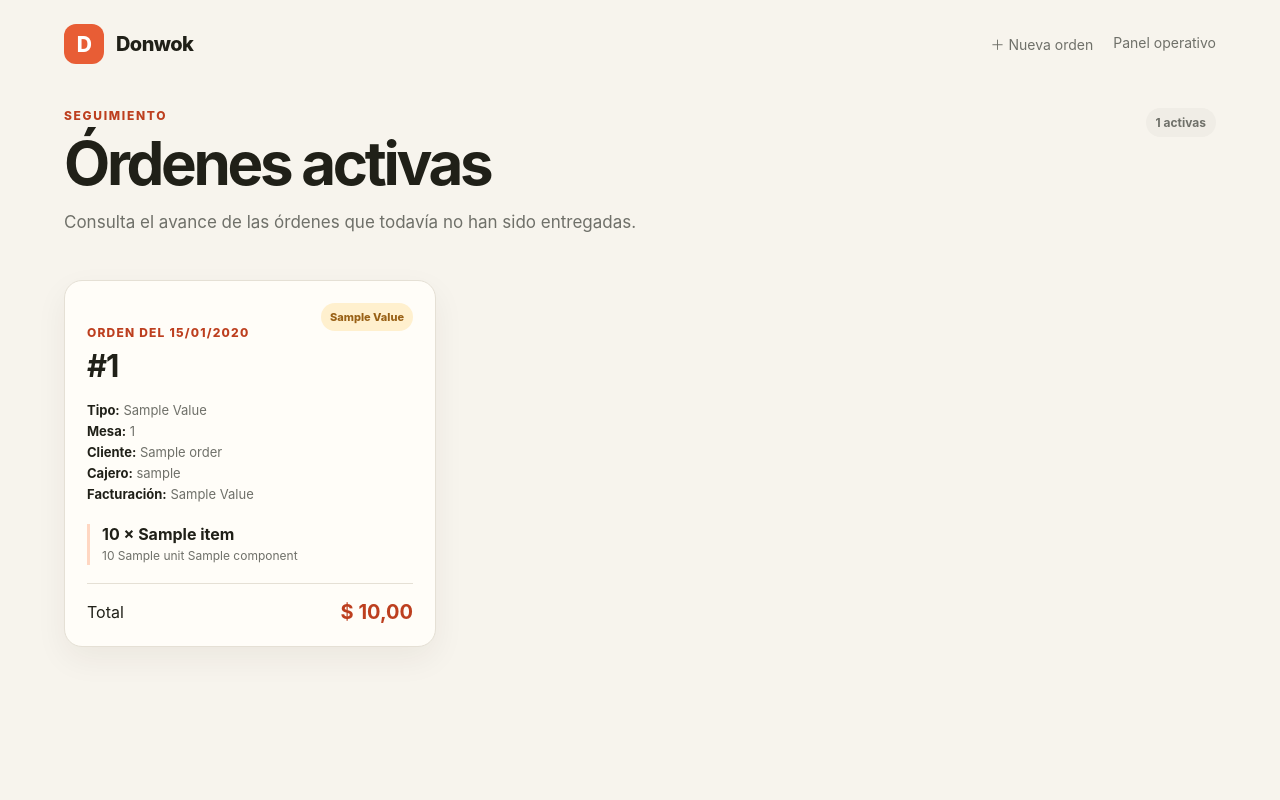
After one commit to maoxtrem/donwok-01, a Symfony app: template app/templates/orders/index.html.twig in a window 1280 px wide. The commit adds this page. Run offline with Twig, Linux system fonts and the light colour scheme; the template is opened without the code that fills it: most values are stand-ins (such as "Sample title", 1, 10 or a date in 2020); some libraries are stand-ins or nearby versions.

Commit message:
Implementa consulta de ordenes pendientes

```diff
--- a/app/public/styles/app.css
+++ b/app/public/styles/app.css
@@ -63,6 +63,30 @@ h1 { max-width: 480px; margin: 0; font-size: clamp(36px, 7vw, 64px); line-height
 .dashboard-card-primary p:not(.card-kicker) { color: #fff0e6; }
 .card-status { align-self: flex-start; margin-top: 18px; padding: 6px 10px; border-radius: 999px; color: var(--muted); background: #f0ede6; font-size: 12px; font-weight: 700; }
 .dashboard-card-primary .card-status { color: #fff; background: rgba(255,255,255,.18); }
+.card-status-link { text-decoration: none; }
+.orders-shell { min-height: 100vh; padding: 24px clamp(24px, 5vw, 72px) 64px; background: var(--cream); }
+.orders-header { max-width: 1240px; padding-bottom: 44px; }
+.orders-header .brand-lockup { margin: 0; }
+.orders-header-actions { display: flex; flex-wrap: wrap; gap: 20px; }
+.orders-heading { display: flex; max-width: 1240px; align-items: flex-start; justify-content: space-between; gap: 20px; margin: 0 auto; }
+.orders-heading h1 { font-size: clamp(38px, 6vw, 60px); }
+.orders-heading p:last-child { margin: 18px 0 0; color: var(--muted); font-size: 17px; }
+.orders-empty { max-width: 1240px; margin: 48px auto 0; padding: 48px 24px; border: 1px dashed var(--line); border-radius: 18px; color: var(--muted); background: var(--paper); text-align: center; }
+.orders-grid { display: grid; grid-template-columns: repeat(auto-fill, minmax(300px, 1fr)); gap: 18px; max-width: 1240px; margin: 48px auto 0; }
+.order-card { display: grid; gap: 18px; padding: 22px; border: 1px solid var(--line); border-radius: 18px; background: var(--paper); box-shadow: 0 12px 32px rgba(49, 40, 23, .06); }
+.order-card-header { display: flex; align-items: flex-start; justify-content: space-between; gap: 12px; }
+.order-card-header h2 { margin: 0; font-size: 31px; letter-spacing: -.04em; }
+.order-status { padding: 7px 9px; border-radius: 999px; color: #996116; background: #fff0ce; font-size: 11px; font-weight: 800; text-transform: capitalize; }
+.status-en_preparacion { color: #a33f1e; background: #ffe3d6; }
+.status-preparada, .status-servido, .status-empacada { color: #276a4c; background: #dff4e9; }
+.status-rechazada { color: #8c291c; background: #fde9e5; }
+.order-meta { display: grid; gap: 5px; color: var(--muted); font-size: 13px; }
+.order-meta strong { color: var(--ink); }
+.order-items-summary { display: grid; gap: 10px; padding-top: 4px; }
+.order-item-summary { display: grid; gap: 4px; padding-left: 12px; border-left: 3px solid #ffd7c2; }
+.order-item-summary span { color: var(--muted); font-size: 12px; line-height: 1.4; }
+.order-card-footer { display: flex; align-items: center; justify-content: space-between; padding-top: 16px; border-top: 1px solid var(--line); }
+.order-card-footer strong { color: var(--accent-dark); font-size: 20px; }
 .dashboard-card-link { color: inherit; text-decoration: none; }
 .sale-shell { min-height: 100vh; padding: 24px clamp(24px, 5vw, 72px) 64px; background: var(--cream); }
 .sale-header { padding-bottom: 40px; }
--- a/app/templates/dashboard/index.html.twig
+++ b/app/templates/dashboard/index.html.twig
@@ -40,7 +40,7 @@
                 <h2>Órdenes activas</h2>
                 <p>Consulta el estado de preparación, facturación y entrega.</p>
             </div>
-            <span class="card-status">Próximamente</span>
+            <a class="card-status card-status-link" href="{{ path('app_orders') }}">Ver órdenes</a>
         </article>
 
         <article class="dashboard-card">
--- /dev/null
+++ b/app/templates/orders/index.html.twig
@@ -0,0 +1,65 @@
+{% extends 'base.html.twig' %}
+
+{% block title %}Donwok | Órdenes activas{% endblock %}
+
+{% block body %}
+<main class="orders-shell">
+    <header class="dashboard-header orders-header">
+        <a class="brand-lockup" href="{{ path('app_dashboard') }}">
+            <div class="brand-mark brand-mark-mini">D</div><span>Donwok</span>
+        </a>
+        <div class="orders-header-actions">
+            <a class="back-link" href="{{ path('app_sale') }}">＋ Nueva orden</a>
+            <a class="back-link" href="{{ path('app_dashboard') }}">Panel operativo</a>
+        </div>
+    </header>
+
+    <section class="orders-heading">
+        <div>
+            <p class="eyebrow">Seguimiento</p>
+            <h1>Órdenes activas</h1>
+            <p>Consulta el avance de las órdenes que todavía no han sido entregadas.</p>
+        </div>
+        <span class="catalog-count">{{ orders|length }} activas</span>
+    </section>
+
+    {% if orders is empty %}
+        <div class="orders-empty">No hay órdenes activas en este momento.</div>
+    {% else %}
+        <section class="orders-grid" aria-label="Órdenes activas">
+            {% for order in orders %}
+                <article class="order-card">
+                    <header class="order-card-header">
+                        <div>
+                            <p class="card-kicker">Orden del {{ order.orderDate|date('d/m/Y') }}</p>
+                            <h2>#{{ order.orderNumber }}</h2>
+                        </div>
+                        <span class="order-status status-{{ order.operationalStatus.value }}">{{ order.operationalStatus.value|replace({'_': ' '})|title }}</span>
+                    </header>
+                    <div class="order-meta">
+                        <span><strong>Tipo:</strong> {{ order.orderType.value|title }}</span>
+                        {% if order.tableNumber %}<span><strong>Mesa:</strong> {{ order.tableNumber }}</span>{% endif %}
+                        {% if order.customerName %}<span><strong>Cliente:</strong> {{ order.customerName }}</span>{% endif %}
+                        <span><strong>Cajero:</strong> {{ order.assignedCashier ? order.assignedCashier.username : 'Sin asignar' }}</span>
+                        <span><strong>Facturación:</strong> {{ order.billingStatus.value|replace({'_': ' '})|title }}</span>
+                    </div>
+                    <div class="order-items-summary">
+                        {% for item in order.items %}
+                            <div class="order-item-summary">
+                                <strong>{{ item.quantity }} × {{ item.name }}</strong>
+                                <span>
+                                    {% for component in item.components %}{{ component.quantity }} {{ component.unit }} {{ component.productName }}{% if not loop.last %}, {% endif %}{% endfor %}
+                                </span>
+                            </div>
+                        {% endfor %}
+                    </div>
+                    <footer class="order-card-footer">
+                        <span>Total</span>
+                        <strong>$ {{ order.total|number_format(2, ',', '.') }}</strong>
+                    </footer>
+                </article>
+            {% endfor %}
+        </section>
+    {% endif %}
+</main>
+{% endblock %}
```
Also changed, not shown: FASES_MESERO.md (+20 -1 lines), app/src/Controller/OrdersController.php (added, +71 -0 lines), app/src/Entity/Order.php (+13 -0 lines).
